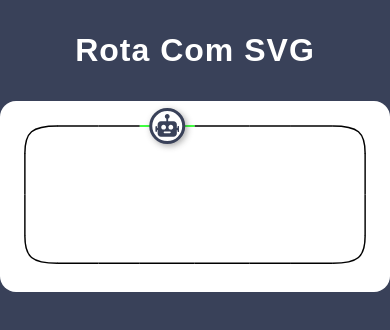
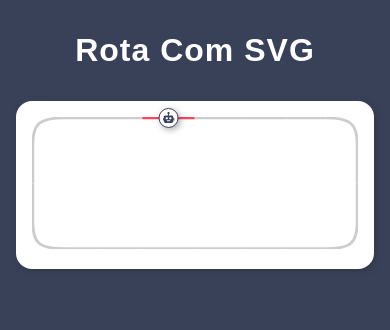
Before and after one commit to Henrique1204/Sistema-AGV-Mapa, a React (Create React App) app: page / in a window 390 px wide. Shown: the top 330 px of the page. Built offline with nearby package versions, Linux system fonts and the light colour scheme; the HTML template or start-up script is replaced by a standard one.

Commit message:
Ajustar estilos do mapa

```diff
--- a/public/index.html
+++ b/public/index.html
@@ -8,7 +8,7 @@
       name="description"
       content="Aplicação para testes e exemplos de um mapa para rota do robô."
     />
-    <title>SISTEMA AVG - Mapa</title>
+    <title>sistema AVG - Mapa</title>
   </head>
   <body>
     <noscript>Para ter acesso ao conteúdo do site é preciso habilitar o JavaScript no navegador.</noscript>
--- a/src/Componentes/CardMapa/index.module.css
+++ b/src/Componentes/CardMapa/index.module.css
@@ -1,7 +1,14 @@
 .CardMapa {
     width: 100%;
     padding: 1.5rem;
-    margin: 2rem auto 0;
+    margin: 2rem 1rem 0;
     border-radius: 1rem;
     background-color: #FFF;
+    box-shadow: 2px 2px 6px rgba(44, 44, 44, 0.4);
 }
+
+@media (max-width: 560px) {
+    .CardMapa {
+        padding: 1rem;
+    }
+}
--- a/src/Componentes/IconeRobo/index.module.css
+++ b/src/Componentes/IconeRobo/index.module.css
@@ -22,3 +22,11 @@
     max-width: 100%;
     display: block;
 }
+
+@media (max-width: 560px) {
+    .IconeRobo {
+        width: 1.25rem;
+        height: 1.25rem;
+        border: 1px solid #394159;
+    }
+}
--- a/src/Componentes/Mapa/index.module.css
+++ b/src/Componentes/Mapa/index.module.css
@@ -3,11 +3,17 @@
 }
 
 path.ponto {
-    stroke: #000;
+    stroke: #CCCCCC;
     stroke-width: 5;
     transition: stroke 1s ease;
 }
 
 path.ativo {
-    stroke: #0F0;
+    stroke: #FF435F;
 }
+
+@media (max-width: 780px) {
+    path.ponto {
+        stroke-width: 10;
+    }
+}
```
